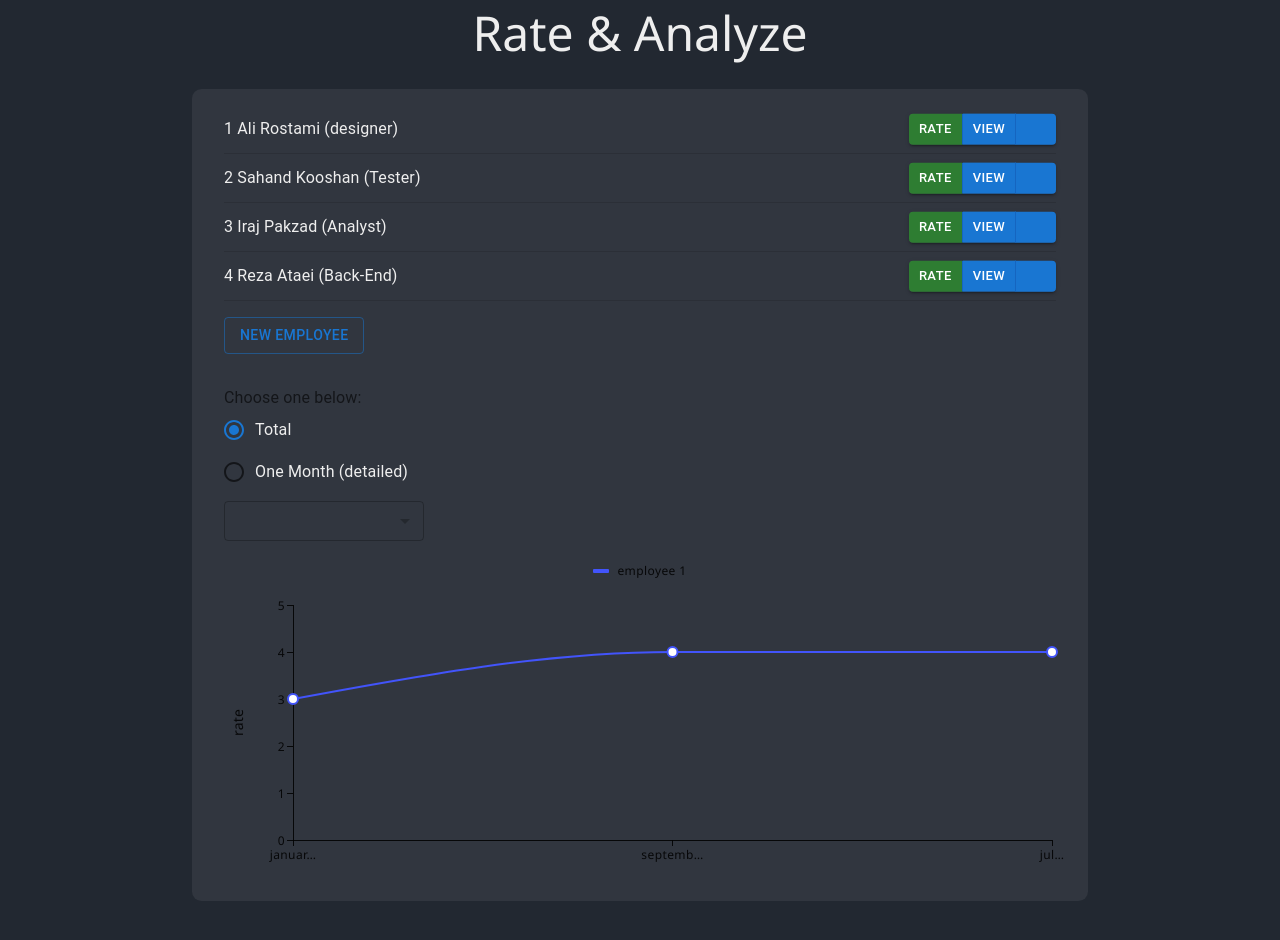
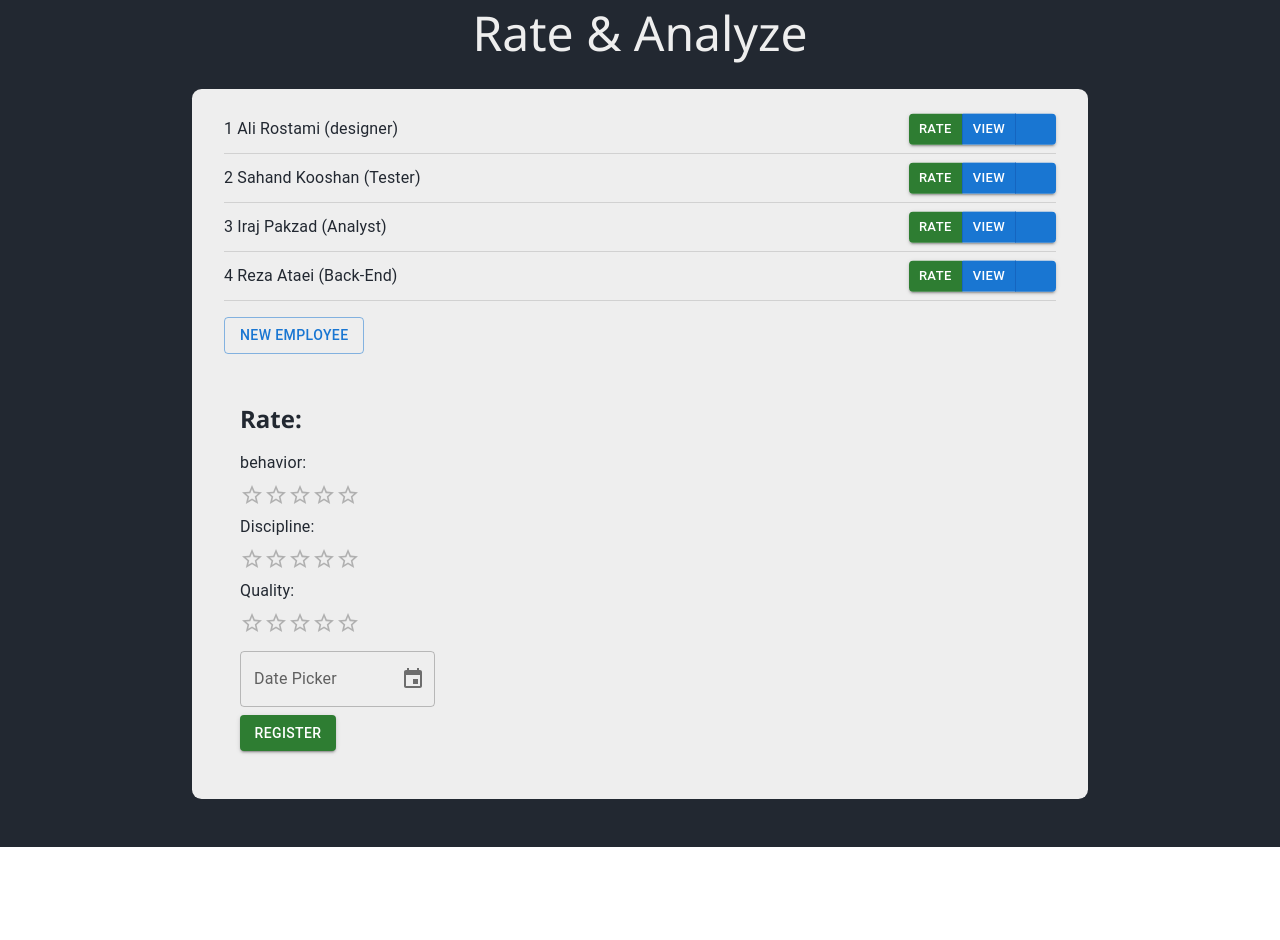
Before and after one commit to Soheil-kooshan/Rate-Analyze, a React (Vite) app in the folder client/: page / in a window 1280 px wide. Shown: the top 940 px of the page. After the commit the page ends 847 px from the top, so only its background shows below. Built offline with nearby package versions, Linux system fonts and the light colour scheme; some icons are missing.

Commit message:
some styles changed

```diff
--- a/client/src/App.jsx
+++ b/client/src/App.jsx
@@ -13,8 +13,8 @@ function App() {
         <div className="container">
           <EmployeesList />
           <NewEmployee />
-          {/* <RatingEmployee /> */}
-          <RateChart />
+          <RatingEmployee />
+          {/* <RateChart /> */}
         </div>
       </div>
     </LocalizationProvider>
--- a/client/src/app.css
+++ b/client/src/app.css
@@ -1,6 +1,6 @@
 :root {
   --background-color: #222831;
-  --surface: #31363f;
+  --surface: #eeeeee;
   --primary: #76abae;
   --secondary: #eeeeee;
 }
@@ -41,7 +41,7 @@ h2 {
   border-radius: 0.6rem;
   display: flex;
   flex-direction: column;
-  color: var(--secondary);
+  color: #222831;
   padding: 1rem;
   margin-bottom: 3rem;
 }
--- a/client/src/components/RateChart.jsx
+++ b/client/src/components/RateChart.jsx
@@ -10,6 +10,7 @@ import {
 } from "@mui/material";
 import Select from "@mui/material/Select";
 import MenuItem from "@mui/material/MenuItem";
+import InputLabel from "@mui/material/InputLabel";
 
 function RateChart() {
   const [RadioValue, setRadioValue] = useState("total");
@@ -38,10 +39,10 @@ function RateChart() {
             label="One Month (detailed)"
           ></FormControlLabel>
         </RadioGroup>
+
         <Select
           sx={{ marginTop: "0.5rem" }}
           size="small"
-          label="Month"
           value={monthValue}
           onChange={handleMonthChange}
           disabled={RadioValue !== "single"}
--- a/client/src/components/RatingEmployee.jsx
+++ b/client/src/components/RatingEmployee.jsx
@@ -49,12 +49,8 @@ function RatingEmployee() {
           setValue(newValue);
         }}
       />
-      <DatePicker label="Date Picker" format="YYYY/MM/DD" />
-      <Button
-        sx={{ width: "6rem", marginTop: "1rem" }}
-        color="success"
-        variant="contained"
-      >
+      <DatePicker label="Date Picker" format="YYYY/MM/DD" sx={{ mt: 1 }} />
+      <Button sx={{ width: "6rem", mt: 1 }} color="success" variant="contained">
         Register
       </Button>
     </Box>
```
